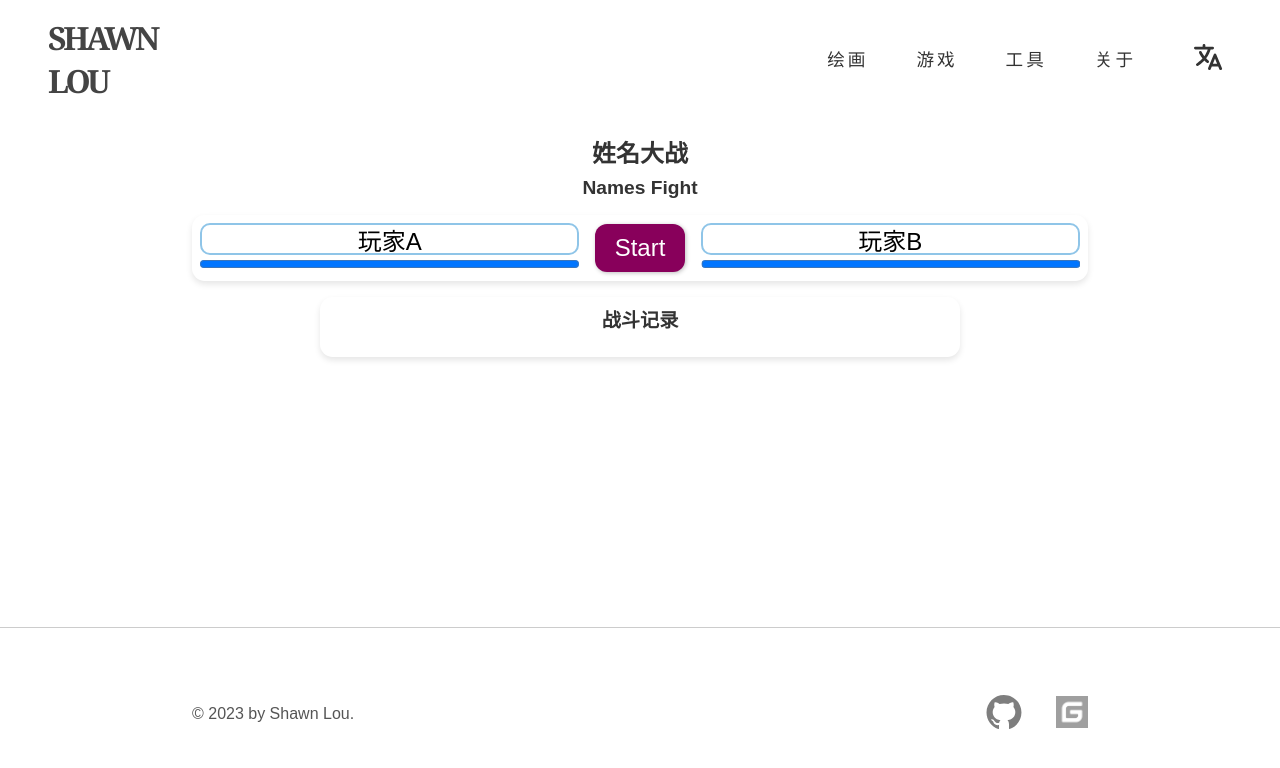
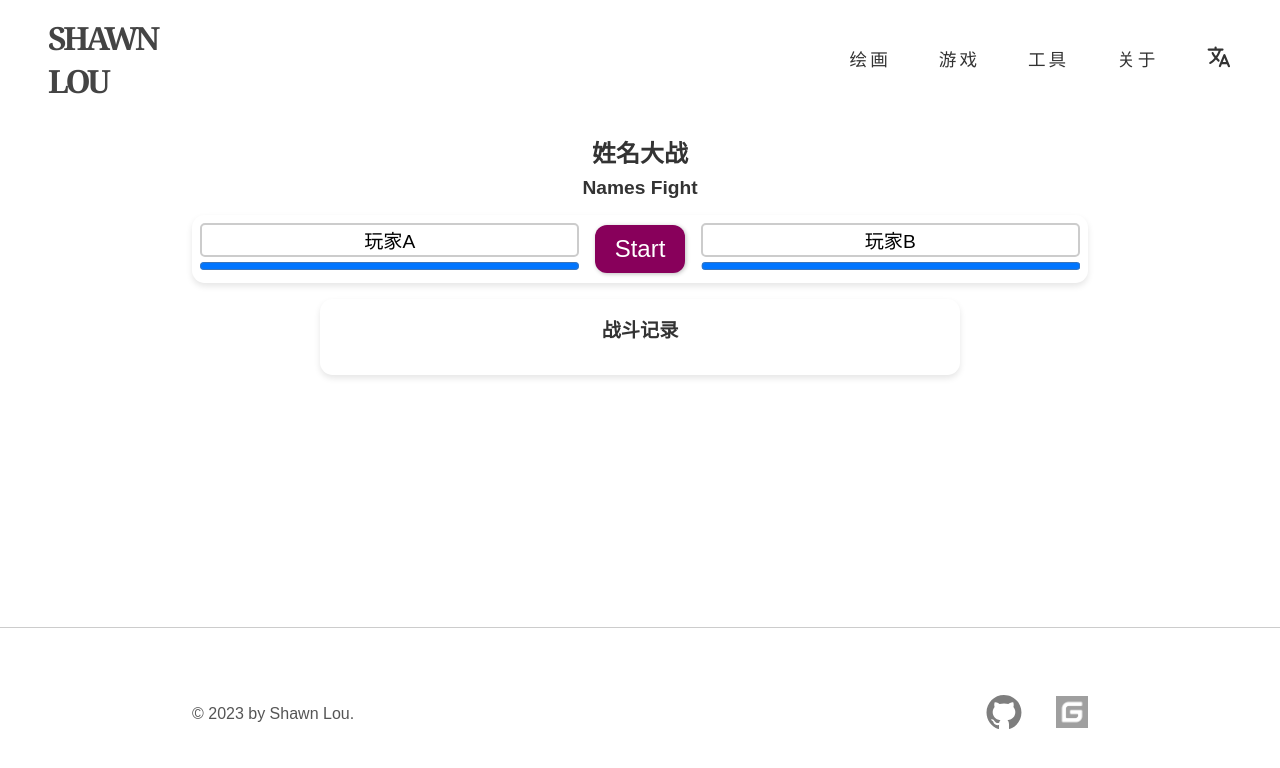
Before and after one commit to HotranLandoler/HotranLandoler.github.io.old, a Vue app: page /#/tool/namesfight in a window 1280 px wide. Shown: the top 768 px of the page. Built offline with nearby package versions, Linux system fonts and the light colour scheme; a web font is replaced by a local one.

Commit message:
Fix locale dropdown and some minor stuff

```diff
--- a/src/components/main/LocaleDropdown.vue
+++ b/src/components/main/LocaleDropdown.vue
@@ -52,10 +52,10 @@ function setLocale(newLocale: string) {
 <style lang="scss" scoped>
 .dropdown-lang {
   position: relative;
-  padding: 0.5rem;
+  padding: 0;
   .icon {
-    width: 2rem;
-    height: 2rem;
+    width: 1.6rem;
+    height: 1.6rem;
   }
   .panel {
     opacity: 0;
@@ -85,6 +85,7 @@ function setLocale(newLocale: string) {
 .button-lang {
   background-color: transparent;
   border: none;
+  font-size: 1rem;
   padding: 0.5rem 2rem;
   transition: all 0.2s;
   width: 100%;
--- a/src/components/main/MainNavigation.vue
+++ b/src/components/main/MainNavigation.vue
@@ -21,7 +21,7 @@
       }}</router-link>
     </li>
     <li>
-      <locale-dropdown></locale-dropdown>
+      <locale-dropdown class="link"></locale-dropdown>
     </li>
   </ul>
 </template>
--- a/src/components/tools/DecideHelper.vue
+++ b/src/components/tools/DecideHelper.vue
@@ -250,7 +250,7 @@ function decide() {
   if (options.value.length == 0) {
     return;
   }
-  const [result, _] = getRandomElement(options.value);
+  const [result] = getRandomElement(options.value);
   decideResult.value = result;
 }
 </script>
--- a/src/components/tools/Fighter.vue
+++ b/src/components/tools/Fighter.vue
@@ -22,27 +22,16 @@ const input_value = computed({
 
 <template>
   <div>
-    <input type="text" v-model="input_value" />
+    <input type="text" class="input-outlined" v-model="input_value" />
     <progress :value="hp_value" :class="{ flipx: flip }"></progress>
   </div>
 </template>
 
 <style scoped>
 input {
-  width: 100%;
-  border: 2px solid #8fc5e8;
-  border-radius: 10px;
-  outline-style: none;
-  font-size: x-large;
   text-align: center;
-}
-
-input:hover {
-  border: 2px solid #2696e0;
-}
-
-input:focus {
-  border: 2px solid #006db5;
+  font-size: 1.2rem;
+  padding: 0.25rem;
 }
 
 progress {
--- a/src/components/tools/NameFight.vue
+++ b/src/components/tools/NameFight.vue
@@ -51,7 +51,7 @@ async function start() {
           flip
         />
       </div>
-      <div class="log card">
+      <div class="card log">
         <p class="log-title">战斗记录</p>
         <ul>
           <transition-group name="slide-fade" appear>
@@ -98,7 +98,7 @@ async function start() {
 .log {
   margin: 0 auto;
   max-width: 40rem;
-  padding: 0.5rem;
+  padding: 1rem 2rem;
 }
 
 .log-title {
```
Also changed, not shown: 5 other files (tests, documents, lock files or other folders).
